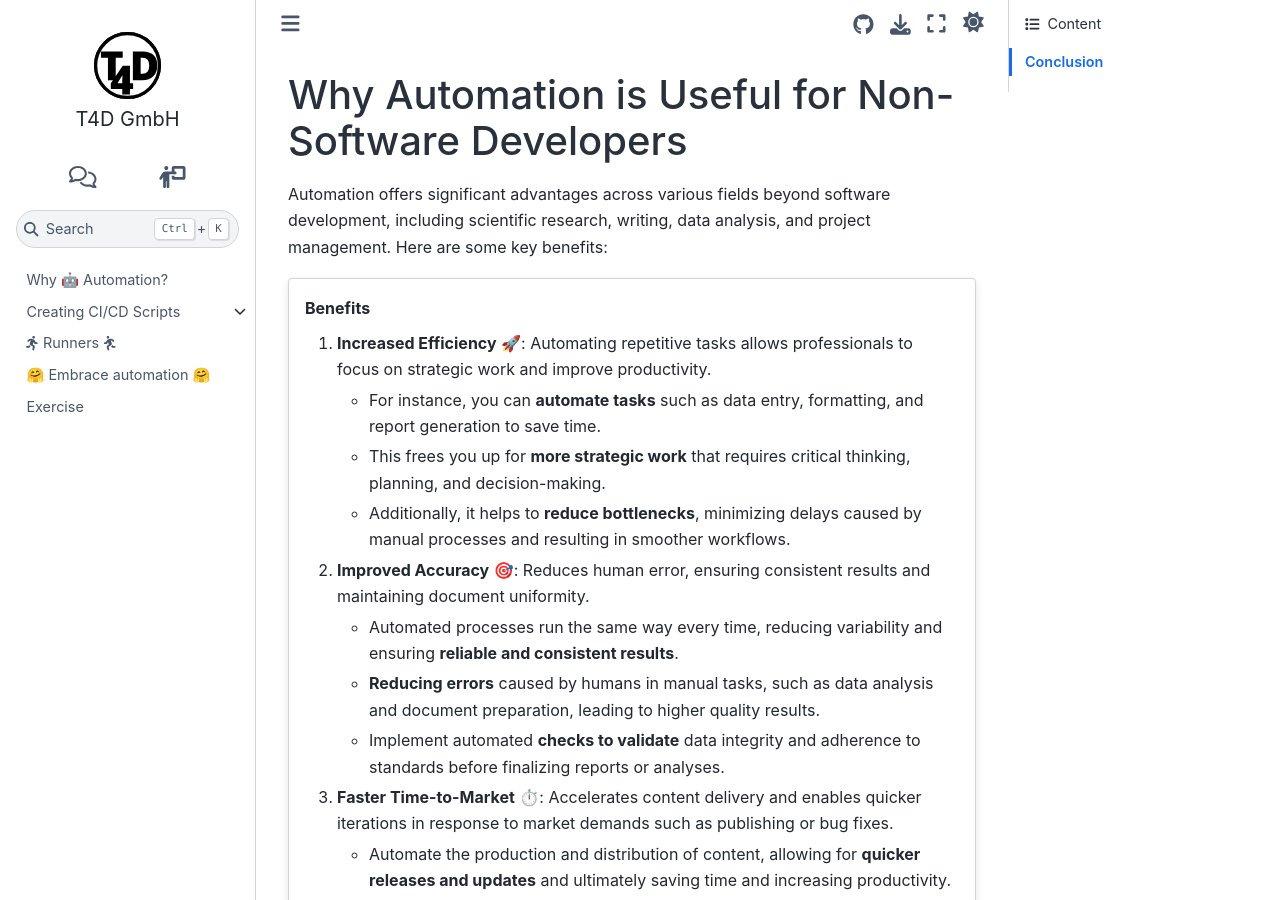
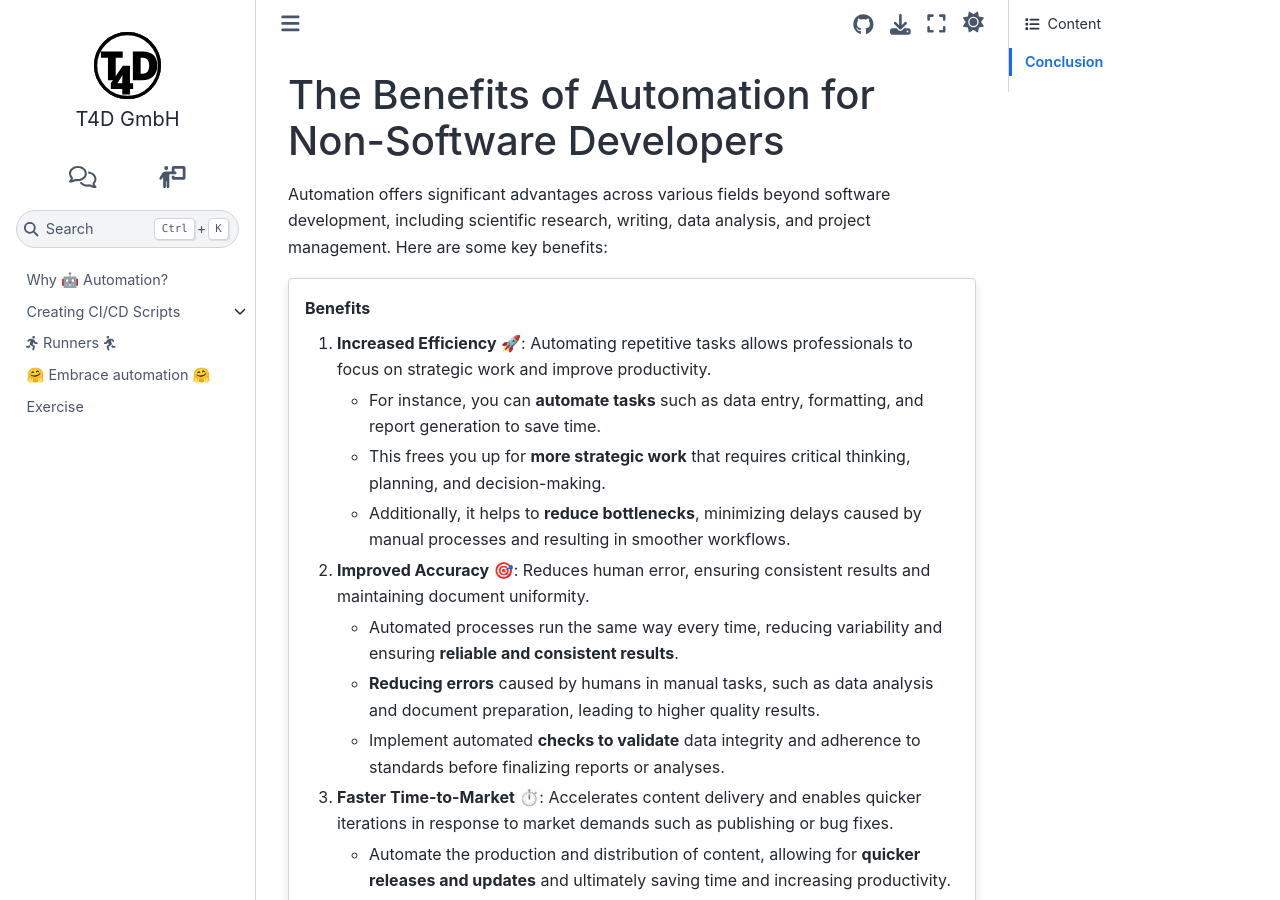
Before and after one commit to t4d-gmbh/ci-cd-workflows, a Sphinx documentation site: the page built from source/content/why_automation/for_non_sd.md, in a window 1280 px wide and 900 px high. Built offline with Sphinx 7.4.7 and the Sphinx Book theme 1.1.4, drawn with Linux system fonts in a browser that asks for light colours; the version number could not be read and is left out.

Commit message:
Update for_non_sd.md
Rephrased title to avoid question

```diff
--- a/source/content/why_automation/for_non_sd.md
+++ b/source/content/why_automation/for_non_sd.md
@@ -1,4 +1,4 @@
-## Why Automation is Useful for Non-Software Developers
+## The Benefits of Automation for Non-Software Developers
 
 {% if page %}
 Automation offers significant advantages across various fields beyond software development, including scientific research, writing, data analysis, and project management.
```
